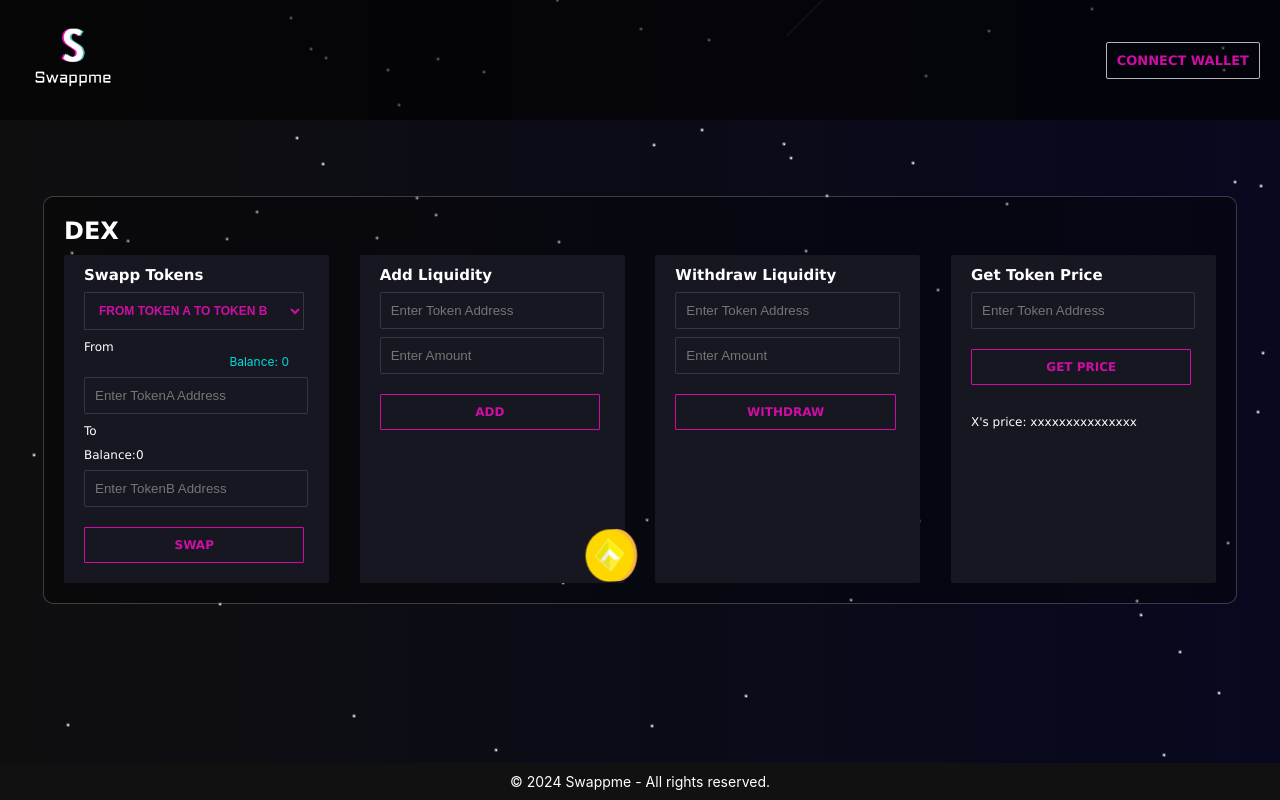
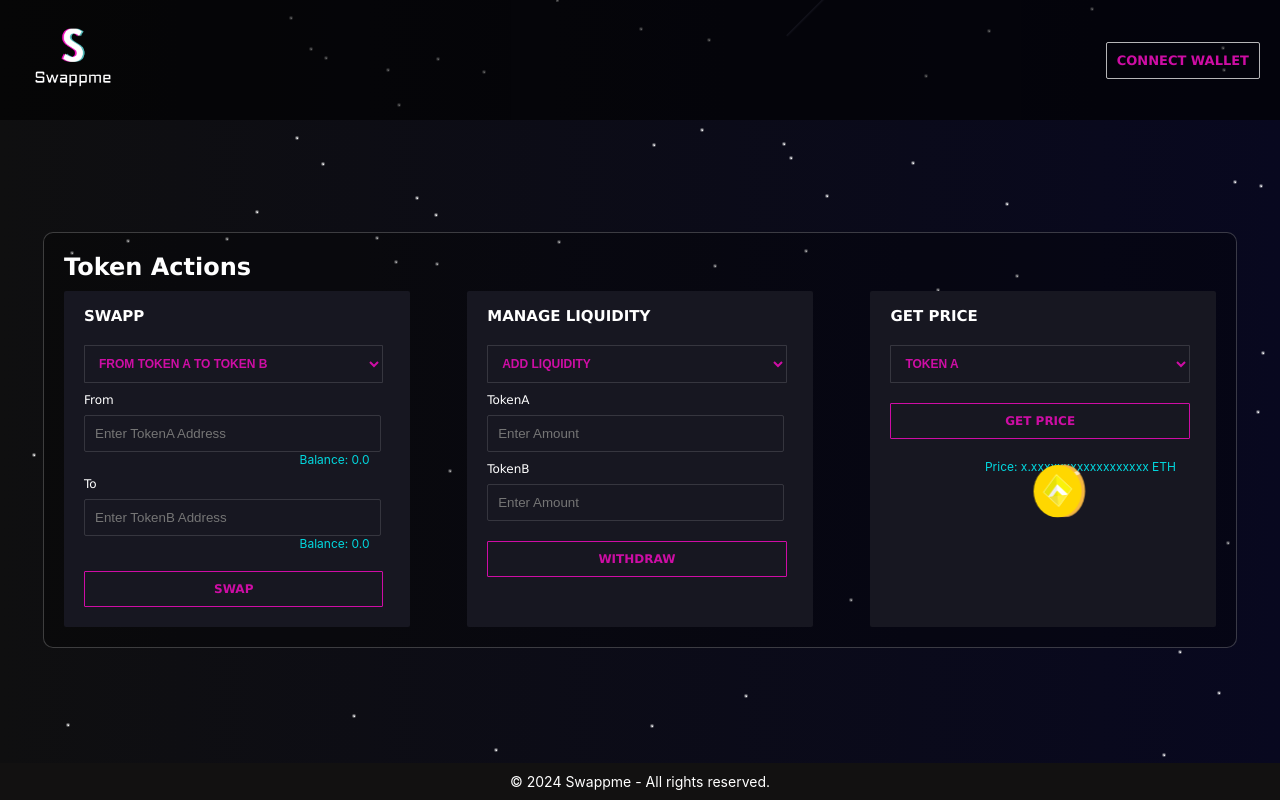
Before and after one commit to Gigi-U/swappme_DEX, a React (Create React App) app in the folder client/: page / in a window 1280 px wide. Built offline with nearby package versions, Linux system fonts and the light colour scheme.

Commit message:
agregando front final

```diff
--- a/client/src/App.css
+++ b/client/src/App.css
@@ -5,14 +5,15 @@
 /* Ocultar el overflow del cuerpo */
 body {
   margin: 0;
-  padding: 0;
+  padding: 0px;
   overflow-x: hidden; /* Desactivar desbordamiento horizontal */
+
 }
 
 /* Estilo del div transparente en el centro */
 .center-box {
   position: absolute;
-  top:50%; /* Espacio para el header */
+  top:55%; /* Espacio para el header */
   left: 50%;
   transform: translate(-50%, -50%);
   padding: 20px;
@@ -27,7 +28,6 @@ body {
   z-index: 2; /* Asegura que esté por encima de las estrellas */
   display: flex;
   flex-direction: column; /* Los elementos se alinean en columnas */
-  justify-content: flex-start;
   align-items: center;
 }
 
@@ -58,14 +58,15 @@ body {
   background-color: rgb(23, 23, 33);
   border-radius: 2px;
   text-align: left;
-  width: 23%; /* Los divs ocuparán un 30% del ancho */
+  width: 30%; /* Los divs ocuparán un 30% del ancho */
   min-width: 250px; /* Asegura que cada div no sea demasiado pequeño */
   box-sizing: border-box; /* Asegura que los bordes no rompan el tamaño */
 }
 .panel-box h3{
   font-size: 15px;
   font-weight: bolder;
-  margin-top: 10px;
+  margin-top: 15px;
+  margin-bottom: 20px;
   font-family: Verdana, Geneva, Tahoma, sans-serif;
 }
 .panel-box p{
@@ -172,9 +173,11 @@ option:checked {
 
 /* Media query para pantallas pequeñas */
 @media (max-width: 768px) {
+
   .center-box {
-    width: 90%; /* Aumenta el ancho en pantallas pequeñas */
+    width: 80%; /* Aumenta el ancho en pantallas pequeñas */
     height: auto; /* Ajusta la altura */
+    margin-top: 100px;
   }
 
   .boxes-container {
@@ -186,4 +189,5 @@ option:checked {
   .panel-box {
     width: 100%; /* Los divs ocupan el 100% del ancho en pantallas pequeñas */
   }
+
 }
--- a/client/src/App.js
+++ b/client/src/App.js
@@ -61,14 +61,14 @@ function App() {
 
       {/* Agregar el div transparente en el centro */}
       <div className="center-box">
-        <h1 className="dex-title">DEX</h1>
+        <h1 className="dex-title">Token Actions</h1>
 
 
         {/* Contenedor de los paneles */}
         <div className="boxes-container">
           {/* Panel 1: From and To */}
           <div className="panel-box">
-            <h3>Swapp Tokens</h3>
+            <h3>SWAPP</h3>
             <select onChange={handleConversionTypeChange} value={conversionType}>
               <option value="AtoB">From Token A to Token B</option>
               <option value="BtoA">From Token B  to Token A</option>
@@ -77,18 +77,24 @@ function App() {
             {conversionType === "AtoB" ? (
               <>
                 <p>From</p>
-                <span style={{ fontSize:'12px',color: 'rgb(2, 216, 223)', display: 'block', textAlign: 'right', marginRight: '20px' }}>Balance: 0</span>
                 <input type="text" placeholder="Enter TokenA Address" />
+                <span style={{ fontSize:'12px',color: 'rgb(2, 216, 223)', display: 'block', textAlign: 'right', marginRight: '20px' }}>Balance: 0.0</span>
+
                 <p>To</p>
-                <p>Balance:0</p>
                 <input type="text" placeholder="Enter TokenB Address" />
+                <span style={{ fontSize:'12px',color: 'rgb(2, 216, 223)', display: 'block', textAlign: 'right', marginRight: '20px' }}>Balance: 0.0</span>
+
               </>
             ) : (
               <>
                 <p>From</p>
                 <input type="text" placeholder="Enter TokenB Address" />
+                <span style={{ fontSize:'12px',color: 'rgb(2, 216, 223)', display: 'block', textAlign: 'right', marginRight: '20px' }}>Balance: 0.0</span>
+
                 <p>To</p>
                 <input type="text" placeholder="Enter TokenA Address" />
+                <span style={{ fontSize:'12px',color: 'rgb(2, 216, 223)', display: 'block', textAlign: 'right', marginRight: '20px' }}>Balance: 0.0</span>
+
               </>
             )}
 
@@ -96,29 +102,44 @@ function App() {
             <button className="convert-button">Swap</button>
           </div>
 
-          {/* Panel 2: Agregar Liquidez */}
+          {/* Panel 2: Agregar o quitar Liquidez */}
           <div className="panel-box">
-            <h3>Add Liquidity</h3>
-            <input type="text" placeholder="Enter Token Address" />
+            <h3>MANAGE LIQUIDITY</h3>
+            <select onChange={handleConversionTypeChange} value={conversionType}>
+              <option value="addLiq">Add Liquidity</option>
+              <option value="widthLiq">Withdraw Liquidity</option>
+            </select>
+
+            {conversionType === "addLiq" ? (
+              <>
+            <p>TokenA</p>
+            <input type="number" placeholder="Enter Amount" />
+            <p> TokenB</p>
             <input type="number" placeholder="Enter Amount" />
             <button className="convert-button">Add</button>
+              </>
+            ) : (
+              <>
+            <p>TokenA</p>
+            <input type="number" placeholder="Enter Amount" />
+            <p>TokenB</p>
+            <input type="number" placeholder="Enter Amount" />
+            <button className="convert-button">Withdraw</button>
+              </>
+            )}
+
           </div>
 
-          {/* Panel 3: Retirar Liquidez */}
+          {/* Panel 3: Obtener Precio de un Token */}
           <div className="panel-box">
-            <h3>Withdraw Liquidity</h3>
-            <input type="text" placeholder="Enter Token Address" />
-            <input type="number" placeholder="Enter Amount" />
-            <button className="convert-button">Withdraw</button>
-          </div>
-
-          {/* Panel 6: Obtener Precio de un Token */}
-          <div className="panel-box">
-            <h3>Get Token Price</h3>
-            <input type="text" placeholder="Enter Token Address" />
+            <h3>GET PRICE</h3>
+            <select onChange={handleConversionTypeChange} value={conversionType}>
+              <option value="TokenA">Token A</option>
+              <option value="TokenB">Token B </option>
+            </select>
             <button className="convert-button">Get Price</button>
             <br></br>
-            <p>X's price: xxxxxxxxxxxxxxx</p>
+            <span style={{ fontSize:'12px',color: 'rgb(2, 216, 223)', display: 'block', textAlign: 'right', marginRight: '20px' }}>Price: x.xxxxxxxxxxxxxxxxxx ETH</span>
 
           </div>
 
--- a/client/src/commons/ethCoin.css
+++ b/client/src/commons/ethCoin.css
@@ -2,9 +2,9 @@
   position: absolute;
   width: 10%;
   height: 10%;
-  left: 50%;
+  right: 5%;
   transform: translateX(-50%); /* Para centrar horizontalmente */
-  top: 490px; /* Ajusta esta distancia para que esté debajo del header */
+  top: 420px; /* Ajusta esta distancia para que esté debajo del header */
   z-index: 100; /* Asegura que la moneda esté por encima de otros elementos */
 }
 
@@ -128,12 +128,12 @@
 @keyframes bounce {
   20% {
     animation-timing-function: ease-out;
-    transform: translateY(-10px);
+    transform: translateY(-25px);
   }
 
   50% {
     animation-timing-function: ease-out;
-    transform: translateY(-20px);
+    transform: translateY(-50px);
   }
 }
 
@@ -174,3 +174,22 @@
     transform: rotate(25deg) translateY(400px);
   }
 }
+
+
+
+/* Media query para pantallas pequeñas */
+@media (max-width: 768px) {
+
+  .animation-container {
+    display: none;
+  }
+}
+
+
+/* Media query para pantallas pequeñas */
+@media (min-width: 1700px) {
+
+  .animation-container {
+    top: 560px; /* Ajusta esta distancia para que esté debajo del header */
+  }
+}
```
Also changed, not shown: client/src/commons/footer.css (line endings or trailing spaces), client/src/commons/header.css (line endings or trailing spaces).
